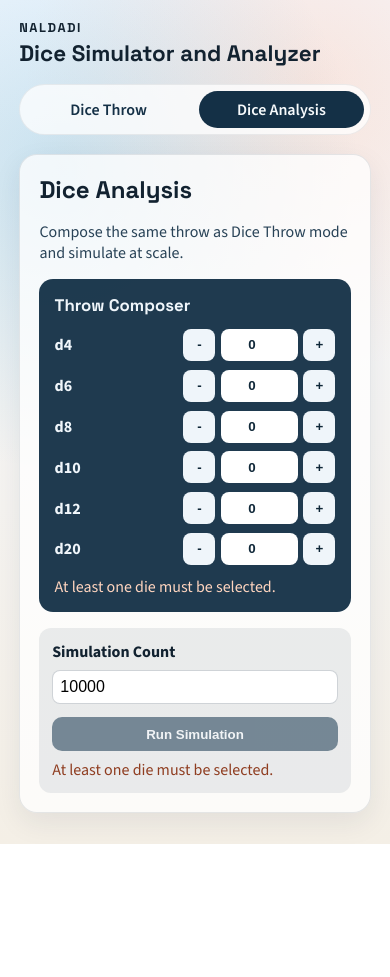
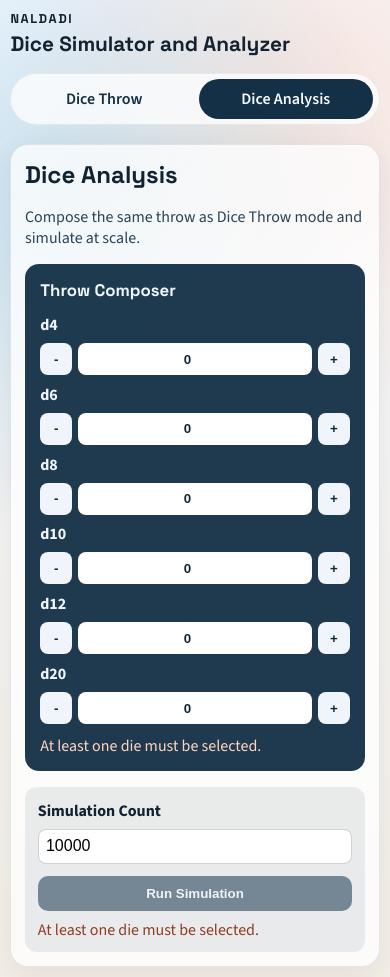
Before and after one commit to kokiddp/naldadi, an Angular app: page /dice-analysis in a window 390 px wide. Before the commit the page ends 844 px from the top, so only its background shows below. Built offline with nearby package versions, Linux system fonts and the light colour scheme.

Commit message:
style: improve responsiveness across app layout, analysis, and chart components

```diff
--- a/src/app/app.scss
+++ b/src/app/app.scss
@@ -5,6 +5,7 @@
 
 .app-shell {
 	min-height: 100vh;
+	overflow-x: clip;
 	background:
 		radial-gradient(circle at 15% 20%, rgba(23, 141, 194, 0.2), transparent 40%),
 		radial-gradient(circle at 80% 10%, rgba(255, 153, 102, 0.2), transparent 35%),
@@ -62,9 +63,14 @@ h1 {
 .view {
 	margin: 1.2rem auto 0;
 	max-width: 1000px;
+	min-width: 0;
 }
 
 @media (max-width: 760px) {
+	.app-shell {
+		padding: 0.9rem;
+	}
+
 	.app-header {
 		align-items: start;
 		flex-direction: column;
@@ -75,7 +81,18 @@ h1 {
 	}
 
 	.main-nav a {
+		padding: 0.58rem 0.8rem;
 		text-align: center;
 		width: 100%;
 	}
 }
+
+@media (max-width: 420px) {
+	.app-shell {
+		padding: 0.65rem;
+	}
+
+	h1 {
+		font-size: 1.3rem;
+	}
+}
--- a/src/app/features/dice-analysis/pages/dice-analysis-page/dice-analysis-page.scss
+++ b/src/app/features/dice-analysis/pages/dice-analysis-page/dice-analysis-page.scss
@@ -4,6 +4,7 @@
 	border-radius: 18px;
 	box-shadow: 0 10px 28px rgba(22, 42, 58, 0.08);
 	padding: 1.2rem;
+	min-width: 0;
 }
 
 h2 {
@@ -17,7 +18,7 @@ p {
 .layout {
 	display: grid;
 	gap: 1rem;
-	grid-template-columns: minmax(240px, 320px) 1fr;
+	grid-template-columns: minmax(0, 320px) minmax(0, 1fr);
 	margin-top: 1rem;
 }
 
@@ -33,7 +34,7 @@ p {
 .stats-grid {
 	display: grid;
 	gap: 0.8rem;
-	grid-template-columns: repeat(auto-fit, minmax(220px, 1fr));
+	grid-template-columns: repeat(auto-fit, minmax(min(100%, 220px), 1fr));
 	margin-top: 1rem;
 }
 
@@ -48,7 +49,7 @@ p {
 .composition-grid {
 	display: grid;
 	gap: 0.8rem;
-	grid-template-columns: repeat(auto-fit, minmax(240px, 1fr));
+	grid-template-columns: repeat(auto-fit, minmax(min(100%, 240px), 1fr));
 }
 
 .composition article {
@@ -108,14 +109,14 @@ article {
 	color: #eef7ff;
 	content: attr(data-help);
 	font-size: 0.78rem;
-	left: 0;
+	left: 50%;
 	line-height: 1.35;
-	max-width: 290px;
+	max-width: min(290px, calc(100vw - 2rem));
 	opacity: 0;
 	padding: 0.4rem 0.5rem;
 	pointer-events: none;
 	position: absolute;
-	transform: translateY(4px);
+	transform: translate(-50%, 4px);
 	transition: opacity 120ms ease, transform 120ms ease;
 	white-space: normal;
 	z-index: 8;
@@ -126,7 +127,7 @@ article {
 .info-card:hover::after,
 .info-card:focus-visible::after {
 	opacity: 1;
-	transform: translateY(0);
+	transform: translate(-50%, 0);
 }
 
 article h3 {
@@ -147,6 +148,7 @@ input {
 	border-radius: 8px;
 	font-size: 1rem;
 	padding: 0.45rem;
+	width: 100%;
 }
 
 button {
@@ -246,3 +248,14 @@ button:disabled {
 		grid-template-columns: 1fr;
 	}
 }
+
+@media (max-width: 460px) {
+	.panel {
+		padding: 0.85rem;
+	}
+
+	.progress-meta {
+		flex-direction: column;
+		gap: 0.15rem;
+	}
+}
--- a/src/app/features/dice-throw/pages/dice-throw-page/dice-throw-page.scss
+++ b/src/app/features/dice-throw/pages/dice-throw-page/dice-throw-page.scss
@@ -4,6 +4,7 @@
 	border-radius: 18px;
 	box-shadow: 0 10px 28px rgba(22, 42, 58, 0.08);
 	padding: 1.2rem;
+	min-width: 0;
 }
 
 h2 {
@@ -17,7 +18,7 @@ p {
 .layout {
 	display: grid;
 	gap: 1rem;
-	grid-template-columns: minmax(240px, 320px) 1fr;
+	grid-template-columns: minmax(0, 320px) minmax(0, 1fr);
 	margin-top: 1rem;
 }
 
@@ -60,6 +61,7 @@ button:disabled {
 .result ul {
 	margin: 0.5rem 0 0;
 	padding-left: 1rem;
+	word-break: break-word;
 }
 
 .total {
@@ -86,6 +88,7 @@ button:disabled {
 	display: grid;
 	gap: 0.25rem;
 	padding: 0.65rem;
+	word-break: break-word;
 }
 
 @media (max-width: 800px) {
@@ -93,3 +96,13 @@ button:disabled {
 		grid-template-columns: 1fr;
 	}
 }
+
+@media (max-width: 460px) {
+	.panel {
+		padding: 0.85rem;
+	}
+
+	button {
+		width: 100%;
+	}
+}
--- a/src/app/shared/components/distribution-chart/distribution-chart.scss
+++ b/src/app/shared/components/distribution-chart/distribution-chart.scss
@@ -2,6 +2,7 @@
   background: rgba(255, 255, 255, 0.88);
   border: 1px solid rgba(15, 39, 56, 0.16);
   border-radius: 12px;
+  min-width: 0;
   overflow: visible;
   padding: 0.9rem;
 }
@@ -21,14 +22,14 @@ h3 {
   gap: 0.2rem;
   grid-auto-columns: minmax(8px, 1fr);
   grid-auto-flow: column;
-  min-height: 230px;
+  min-height: 210px;
   overflow-x: auto;
   overflow-y: visible;
   padding: 0.3rem 0.35rem 0.7rem;
 }
 
 .histogram-wrap {
-  min-height: 300px;
+  min-height: 280px;
   padding-bottom: 1.35rem;
   padding-top: 1.45rem;
   position: relative;
@@ -40,7 +41,7 @@ h3 {
   color: #f6fbff;
   font-size: 0.72rem;
   left: 0;
-  max-width: 240px;
+  max-width: min(240px, calc(100vw - 2rem));
   padding: 0.32rem 0.45rem;
   pointer-events: none;
   position: absolute;
@@ -160,6 +161,45 @@ h3 {
   height: 250px;
 }
 
+@media (max-width: 700px) {
+  .bars {
+    min-height: 190px;
+  }
+
+  .histogram-wrap {
+    min-height: 245px;
+    padding-bottom: 1rem;
+  }
+
+  .line-chart {
+    height: 210px;
+  }
+
+  .marker span {
+    font-size: 0.62rem;
+  }
+}
+
+@media (max-width: 420px) {
+  .chart-wrap {
+    padding: 0.65rem;
+  }
+
+  .bars {
+    grid-auto-columns: minmax(6px, 1fr);
+    padding: 0.2rem 0.2rem 0.55rem;
+  }
+
+  .bar-track {
+    min-width: 6px;
+  }
+
+  .bar-label {
+    font-size: 0.58rem;
+    max-width: 42px;
+  }
+}
+
 svg {
   border-radius: 8px;
   height: 100%;
--- a/src/app/shared/components/throw-composer/throw-composer.scss
+++ b/src/app/shared/components/throw-composer/throw-composer.scss
@@ -2,6 +2,7 @@
   background: rgba(20, 48, 70, 0.95);
   border-radius: 14px;
   color: #f0f6fb;
+  min-width: 0;
   padding: 0.95rem;
 }
 
@@ -29,7 +30,9 @@ h3 {
 .controls {
   align-items: center;
   display: flex;
+  flex-wrap: wrap;
   gap: 0.35rem;
+  justify-content: flex-end;
 }
 
 button {
@@ -59,3 +62,20 @@ input {
   color: #ffd5bf;
   margin: 0.7rem 0 0;
 }
+
+@media (max-width: 460px) {
+  .row {
+    grid-template-columns: 1fr;
+  }
+
+  .controls {
+    justify-content: space-between;
+  }
+
+  input {
+    flex: 1 1 auto;
+    max-width: 100%;
+    min-width: 0;
+    width: auto;
+  }
+}
```
